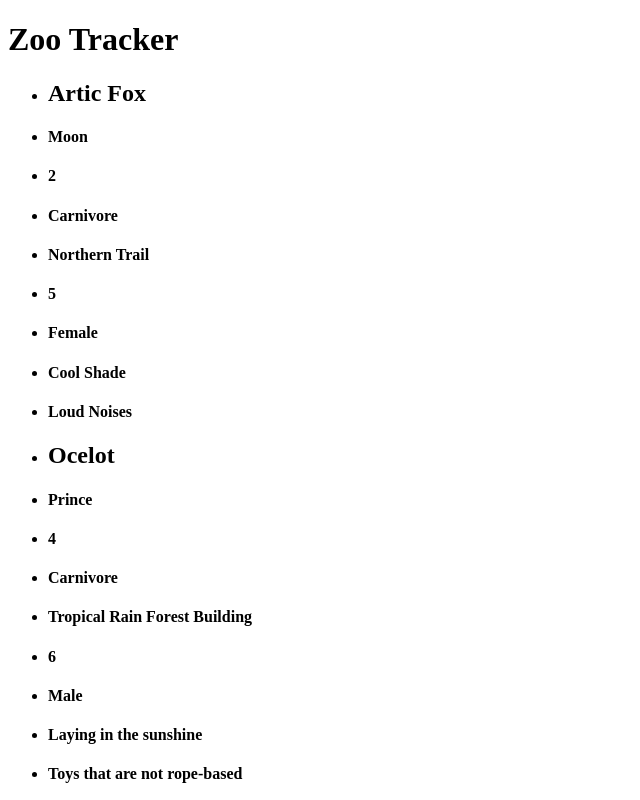
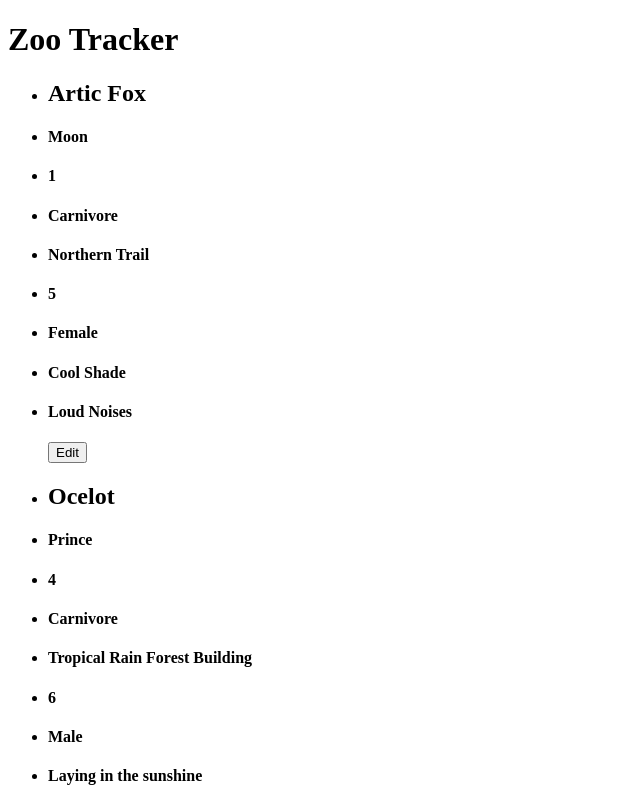
Before and after one commit to GStewartN/zoo-tracker, an Angular app: page / in a window 1280 px wide. Shown: the top 800 px of the page, without its empty margins (0-640 px from the left). Built offline with nearby package versions, Linux system fonts and the light colour scheme.

Commit message:
add edit component, display edit form when animal edit btn clicked

```diff
--- a/src/app/animal-list/animal-list.component.html
+++ b/src/app/animal-list/animal-list.component.html
@@ -13,6 +13,7 @@
       <li><h4>{{currentAnimal.sex}}</h4></li>
       <li><h4>{{currentAnimal.likes}}</h4></li>
       <li><h4>{{currentAnimal.dislikes}}</h4></li>
+      <button (click)="editButtonHasBeenClicked(currentAnimal)">Edit</button>
     </div>
   </ul>
 </div>
--- a/src/app/animal-list/animal-list.component.ts
+++ b/src/app/animal-list/animal-list.component.ts
@@ -1,4 +1,4 @@
-import { Component, Input, OnInit } from '@angular/core';
+import { Component, Input, Output, OnInit, EventEmitter } from '@angular/core';
 import { Animal } from '../animal.model';
 
 @Component({
@@ -8,6 +8,11 @@ import { Animal } from '../animal.model';
 })
 export class AnimalListComponent implements OnInit {
   @Input() childAnimalList: Animal[];
+  @Output() clickSender = new EventEmitter();
+
+  editButtonHasBeenClicked(animalToEdit: Animal) {
+    this.clickSender.emit(animalToEdit);
+  }
 
   constructor() { }
 
--- a/src/app/app.component.html
+++ b/src/app/app.component.html
@@ -1,4 +1,7 @@
 <div class="container">
-  <app-animal-list [childAnimalList]="masterAnimalList"></app-animal-list>
+  <app-animal-list [childAnimalList]="masterAnimalList" (clickSender)="editAnimal($event)"></app-animal-list>
+
   <app-new-animal (newAnimalSender)="addAnimal($event)"></app-new-animal>
+
+  <app-edit-animal [childSelectedAnimal]="selectedAnimal" (doneButtonClickedSender)="finishedEditing()"></app-edit-animal>
 </div>
--- a/src/app/app.component.ts
+++ b/src/app/app.component.ts
@@ -7,13 +7,22 @@ import { Animal } from './animal.model';
   styleUrls: ['./app.component.css']
 })
 export class AppComponent {
+  selectedAnimal = null;
   masterAnimalList: Animal[] = [
-    new Animal('Artic Fox', 'Moon', 2, 'Carnivore', 'Northern Trail', 5, 'Female', 'Cool Shade', 'Loud Noises'),
+    new Animal('Artic Fox', 'Moon', 1, 'Carnivore', 'Northern Trail', 5, 'Female', 'Cool Shade', 'Loud Noises'),
     new Animal('Ocelot', 'Prince', 4, 'Carnivore', 'Tropical Rain Forest Building', 6, 'Male', 'Laying in the sunshine', 'Toys that are not rope-based'),
-    new Animal('Northwest Black Tailed Deer', 'Tinkerbell', 8, 'Herbivore', 'Northern Trail', 2, 'Female', 'Delicate roots and leaves', 'Loud Noises'),
+    new Animal('Northwest Black Tailed Deer', 'Tinkerbell', 8, 'Herbivore', 'Northern Trail', 1, 'Female', 'Delicate roots and leaves', 'Loud Noises'),
   ];
 
   addAnimal(newAnimalFromChild: Animal) {
     this.masterAnimalList.push(newAnimalFromChild);
   }
+
+  editAnimal(clickedAnimal){
+    this.selectedAnimal = clickedAnimal;
+  }
+
+  finishedEditing(){
+    this.selectedAnimal = null;
+  }
 }
--- /dev/null
+++ b/src/app/edit-animal/edit-animal.component.html
@@ -0,0 +1,13 @@
+<div>
+  <div class="well" *ngIf="childSelectedAnimal">
+    <h1>{{childSelectedAnimal.name}}</h1>
+    <h3>Edit Animal</h3>
+    <input [(ngModel)]="childSelectedAnimal.name">
+    <label>Name</label><br>
+    <input [(ngModel)]="childSelectedAnimal.age">
+    <label>Age</label><br>
+    <input [(ngModel)]="childSelectedAnimal.caretakers">
+    <label>Caretakers</label><br>
+    <button (click)="doneButtonClicked()">Done</button>
+  </div>
+</div>
--- /dev/null
+++ b/src/app/edit-animal/edit-animal.component.ts
@@ -0,0 +1,22 @@
+import { Component, OnInit, Input, Output, EventEmitter } from '@angular/core';
+import { Animal } from '../animal.model';
+
+@Component({
+  selector: 'app-edit-animal',
+  templateUrl: './edit-animal.component.html',
+  styleUrls: ['./edit-animal.component.css']
+})
+export class EditAnimalComponent implements OnInit {
+  @Input() childSelectedAnimal: Animal;
+  @Output() doneButtonClickedSender = new EventEmitter();
+
+  doneButtonClicked(){
+    this.doneButtonClickedSender.emit();
+  }
+
+  constructor() { }
+
+  ngOnInit() {
+  }
+
+}
```
Also changed, not shown: src/app/app.module.ts (+6 -2 lines), src/app/edit-animal/edit-animal.component.css (added), 1 other file (tests, documents, lock files or other folders).
